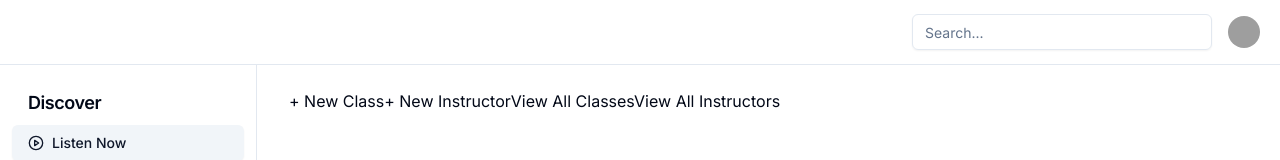
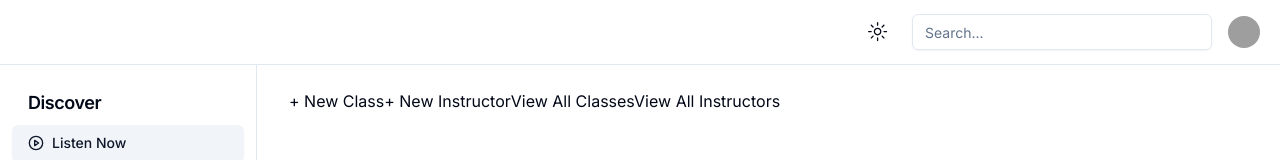
Before and after one commit to diniftryn/bms, a Next.js app: page / in a window 1280 px wide. Shown: the top 160 px of the page. Built offline with nearby package versions, Linux system fonts and the light colour scheme; no server answers; grey boxes are pictures that could not be loaded.

Commit message:
added toggletheme to dashboard

```diff
--- a/app/layout.tsx
+++ b/app/layout.tsx
@@ -3,6 +3,7 @@ import { Inter } from "next/font/google";
 import "./globals.css";
 import { Providers } from "@/components/Providers";
 import DashboardLayout from "@/components/Dashboard";
+import { ThemeProvider } from "@/components/ThemeProvider";
 
 const inter = Inter({ subsets: ["latin"] });
 
@@ -20,7 +21,9 @@ export default function RootLayout({
     <html lang="en">
       <body className={inter.className}>
         <Providers>
-          <DashboardLayout>{children}</DashboardLayout>
+          <ThemeProvider attribute="class" defaultTheme="light" enableSystem disableTransitionOnChange>
+            <DashboardLayout>{children}</DashboardLayout>
+          </ThemeProvider>
         </Providers>
       </body>
     </html>
--- a/components/Dashboard.tsx
+++ b/components/Dashboard.tsx
@@ -1,15 +1,14 @@
 import Image from "next/image";
-import { PlusCircledIcon } from "@radix-ui/react-icons";
 
 import { Button } from "@/components/ui/button";
-import { ScrollArea, ScrollBar } from "@/components/ui/scroll-area";
+import { ScrollArea } from "@/components/ui/scroll-area";
 
 import { cn } from "@/lib/utils";
-import Link from "next/link";
 import { Input } from "./ui/input";
 
 import { Avatar, AvatarFallback, AvatarImage } from "@/components/ui/avatar";
 import { DropdownMenu, DropdownMenuContent, DropdownMenuGroup, DropdownMenuItem, DropdownMenuLabel, DropdownMenuSeparator, DropdownMenuShortcut, DropdownMenuTrigger } from "@/components/ui/dropdown-menu";
+import ToggleTheme from "./ToggleTheme";
 
 export default function DashboardLayout({ children }: { children: React.ReactNode }) {
   return (
@@ -130,6 +129,7 @@ function Sidebar({ className }: { className: string }) {
 function MainNav({ className, ...props }: React.HTMLAttributes<HTMLElement>) {
   return (
     <div className="pr-5 flex items-center justify-end space-x-4 h-16">
+      <ToggleTheme />
       <Search />
       <UserNav />
     </div>
--- /dev/null
+++ b/components/ThemeProvider.tsx
@@ -0,0 +1,9 @@
+"use client";
+
+import * as React from "react";
+import { ThemeProvider as NextThemesProvider } from "next-themes";
+import { type ThemeProviderProps } from "next-themes/dist/types";
+
+export function ThemeProvider({ children, ...props }: ThemeProviderProps) {
+  return <NextThemesProvider {...props}>{children}</NextThemesProvider>;
+}
--- /dev/null
+++ b/components/ToggleTheme.tsx
@@ -0,0 +1,22 @@
+"use client";
+import { MoonIcon, SunIcon } from "@radix-ui/react-icons";
+import { useTheme } from "next-themes";
+import { Button } from "./ui/button";
+
+export default function ToggleTheme() {
+  const { theme, setTheme } = useTheme();
+
+  return (
+    <Button
+      variant="ghost"
+      size="icon"
+      onClick={() => {
+        theme === "light" ? setTheme("dark") : setTheme("light");
+      }}
+    >
+      <SunIcon className="h-[1.2rem] w-[1.2rem] rotate-0 scale-100 transition-all dark:-rotate-90 dark:scale-0" />
+      <MoonIcon className="absolute h-[1.2rem] w-[1.2rem] rotate-90 scale-0 transition-all dark:rotate-0 dark:scale-100" />
+      <span className="sr-only">Toggle theme</span>
+    </Button>
+  );
+}
```
